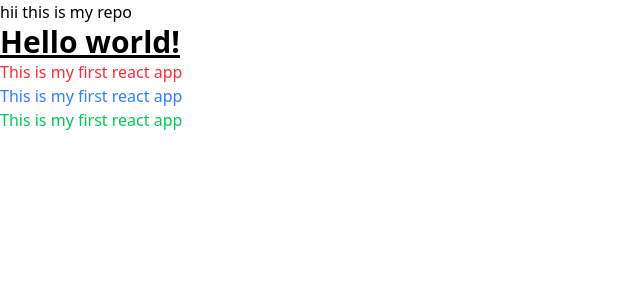
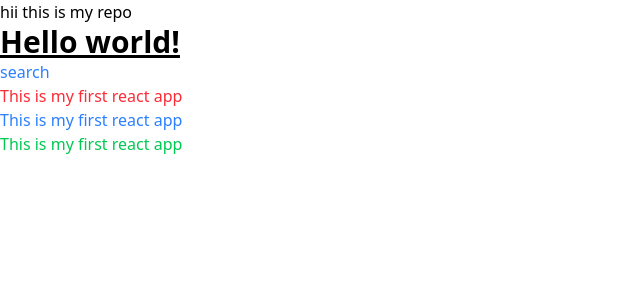
Before and after one commit to WebinexOfficial/Webinex, a React (Vite) app in the folder frontend/: page / in a window 1280 px wide. Shown: the top 300 px of the page, without its empty margins (0-640 px from the left). Built offline with nearby package versions, Linux system fonts and the light colour scheme.

Commit message:
no changed

```diff
--- a/frontend/src/App.jsx
+++ b/frontend/src/App.jsx
@@ -7,6 +7,7 @@ const App = () => {
     <div>
       <Navbar/>
       <h1 className='text-3xl font-bold underline'>Hello world!</h1>
+      <h1 className='text-blue-500'>search</h1>
       <p className='text-red-500'>This is my first react app</p>
       <p className='text-blue-500'>This is my first react app</p>
       <p className='text-green-500'>This is my first react app</p>
```
